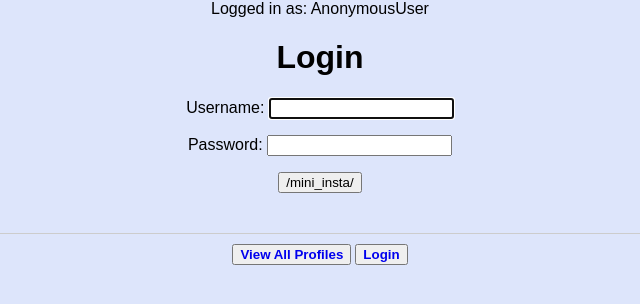
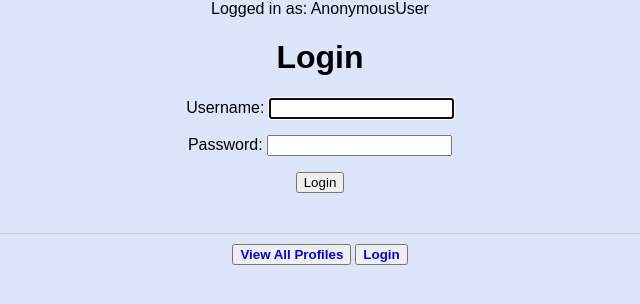
Before and after one commit to sulafaljabal/cs412, a Django app: page /mini_insta/login/ in a window 1280 px wide. Shown: the top 304 px of the page, without its empty margins (320-960 px from the left). Run offline with Django 5.2, Linux system fonts and the light colour scheme.

Commit message:
logout works, login is now messed up

```diff
--- a/cs412/settings.py
+++ b/cs412/settings.py
@@ -137,6 +137,8 @@ STATICFILES_DIRS = [
 
 MEDIA_ROOT = os.path.join(BASE_DIR, 'media/')
 MEDIA_URL = "media/"# note: no leading path
+LOGIN_URL = '/login/'
+LOGIN_REDIRECT_URL = '/'
 
 import socket
 CS_DEPLOYMENT_HOSTNAME = 'cs-webpapps.bu.edu'
--- a/mini_insta/templates/mini_insta/login.html
+++ b/mini_insta/templates/mini_insta/login.html
@@ -14,6 +14,7 @@
 <form method="post" >
     {% csrf_token %}
     {{form.as_p}}
-    <input type="submit" next = "next" value="{% url 'show_all_profiles' %}">
+    <input type="hidden" next = "next" value="{% url 'show_all_profiles' %}">
+    <button type="submit">Login</button>
 </form>
 {% endblock %}
--- a/mini_insta/urls.py
+++ b/mini_insta/urls.py
@@ -14,8 +14,8 @@ from django.contrib.auth import views as auth_views ##new
 #app_name = "mini_insta"
 
 urlpatterns = [
+    path('', ShowAllView.as_view(), name="show_all_profiles"),
     path('show_all_profiles',ShowAllView.as_view(), name="show_all_profiles"),
-    path('',ShowAllView.as_view(), name="show_all_profiles"),
 
     path('post/<int:pk>/delete', DeletePostView.as_view(), name="delete_post"),
     path('post/<int:pk/update', UpdatePostView.as_view(), name="update_post"),
```
Also changed, not shown: db.sqlite3.
